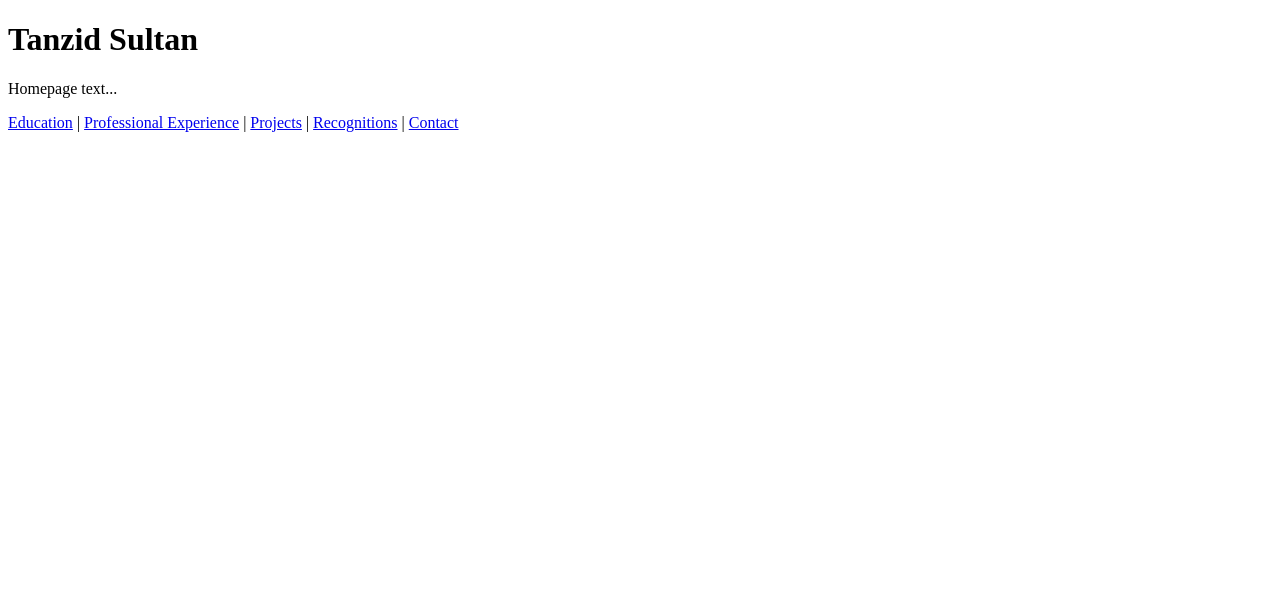
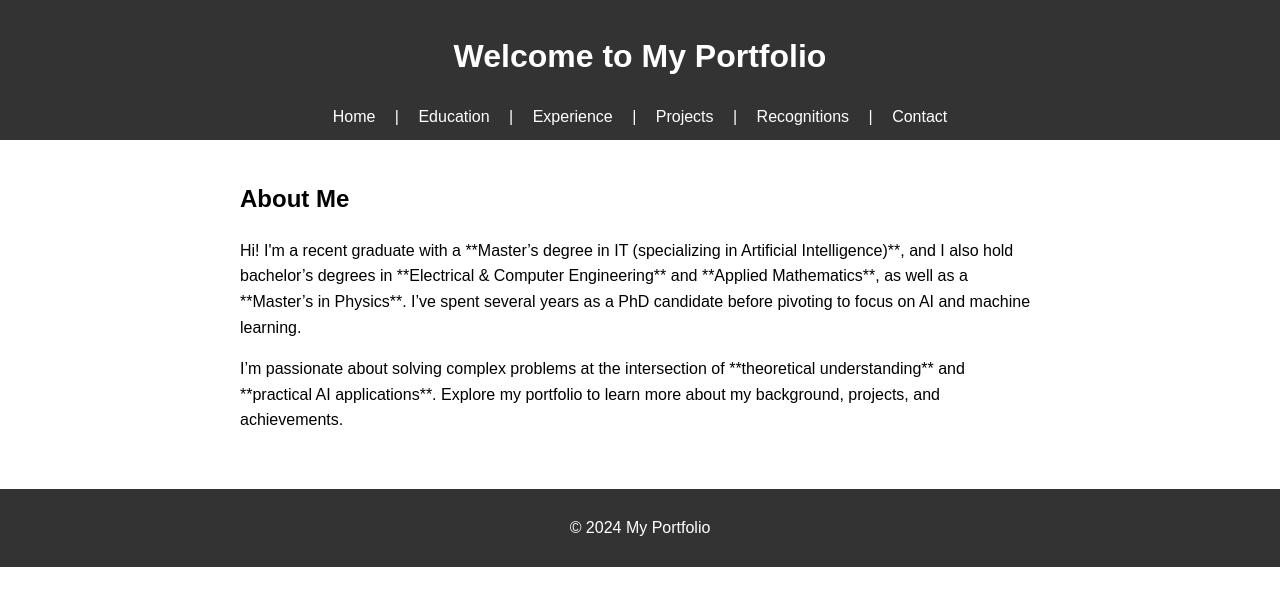
Before and after one commit to tsultan16/tsultan16.github.io, a plain HTML site: page index.html in a window 1280 px wide. Drawn offline with Linux system fonts and the light colour scheme.

Commit message:
Update index.html

```diff
--- a/index.html
+++ b/index.html
@@ -3,17 +3,68 @@
 <head>
     <meta charset="UTF-8">
     <meta name="viewport" content="width=device-width, initial-scale=1.0">
-    <title>Tanzid Sultan</title>
+    <title>My Portfolio</title>
+    <style>
+        body {
+            font-family: Arial, sans-serif;
+            margin: 0;
+            padding: 0;
+            line-height: 1.6;
+        }
+        header {
+            background: #333;
+            color: #fff;
+            padding: 10px 20px;
+            text-align: center;
+        }
+        nav {
+            margin-top: 10px;
+        }
+        nav a {
+            color: #fff;
+            text-decoration: none;
+            margin: 0 15px;
+        }
+        nav a:hover {
+            text-decoration: underline;
+        }
+        section {
+            padding: 20px;
+            max-width: 800px;
+            margin: 0 auto;
+        }
+        footer {
+            text-align: center;
+            background: #333;
+            color: #fff;
+            padding: 10px 0;
+            margin-top: 20px;
+        }
+    </style>
 </head>
 <body>
-    <h1>Tanzid Sultan</h1>
-    <p>Homepage text...</p>
+    <header>
+        <h1>Welcome to My Portfolio</h1>
         <nav>
+            <a href="index.html">Home</a> |
             <a href="education.html">Education</a> |
-        <a href="professional experience.html">Professional Experience</a> |
+            <a href="experience.html">Experience</a> |
             <a href="projects.html">Projects</a> |
             <a href="recognitions.html">Recognitions</a> |
             <a href="contact.html">Contact</a>
         </nav>
+    </header>
+    <section>
+        <h2>About Me</h2>
+        <p>
+            Hi! I'm a recent graduate with a **Master’s degree in IT (specializing in Artificial Intelligence)**, and I also hold bachelor’s degrees in **Electrical & Computer Engineering** and **Applied Mathematics**, as well as a **Master’s in Physics**. I’ve spent several years as a PhD candidate before pivoting to focus on AI and machine learning.
+        </p>
+        <p>
+            I’m passionate about solving complex problems at the intersection of **theoretical understanding** and **practical AI applications**. Explore my portfolio to learn more about my background, projects, and achievements.
+        </p>
+    </section>
+    <footer>
+        <p>&copy; 2024 My Portfolio</p>
+    </footer>
 </body>
 </html>
```
Lines whose indentation alone changed are shown as unchanged.
